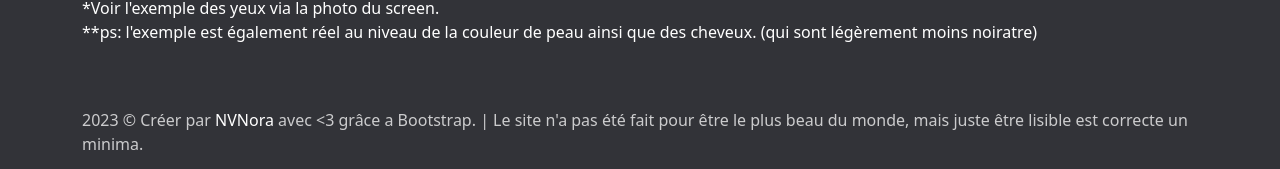
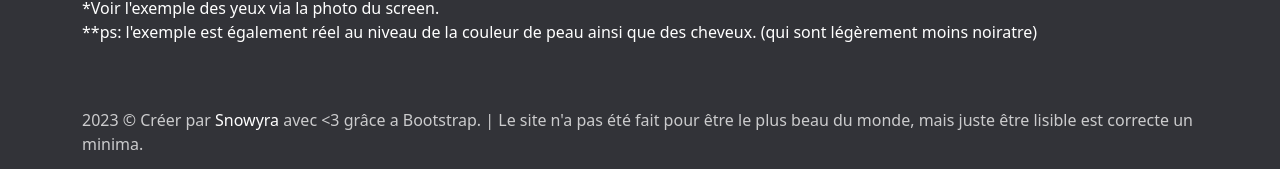
Before and after one commit to Snowyra/verity, a Jekyll site: the page built from index.html, in a window 1280 px wide and 900 px high, scrolled down 2532 px. Shown: the part 728-897 px from the top of the window. Built offline with Jekyll 4.4.1, drawn with Linux system fonts in a browser that asks for light colours.

Commit message:
Change GitHub Link

```diff
--- a/_layouts/home.html
+++ b/_layouts/home.html
@@ -165,7 +165,7 @@
 	<div id="weblisten"></div>
 	<footer class="footer mt-auto py-3 bg-body-primaire">
 	  <div class="container">
-	    <span class="text-body-secondary">2023 &copy; {{ site.data.ui-text[site.locale].copyright | default: "Créer par <a href='https://github.com/nvnora' title='GitHub.com' rel='noopener' target='_blank' style='text-decoration-line: none;text-decoration: none;color: white;'>NVNora</a> avec <3 grâce a Bootstrap. | Le site n'a pas été fait pour être le plus beau du monde, mais juste être lisible est correcte un minima." }}</span>
+	    <span class="text-body-secondary">2023 &copy; {{ site.data.ui-text[site.locale].copyright | default: "Créer par <a href='https://github.com/snowyra' title='GitHub.com' rel='noopener' target='_blank' style='text-decoration-line: none;text-decoration: none;color: white;'>Snowyra</a> avec <3 grâce a Bootstrap. | Le site n'a pas été fait pour être le plus beau du monde, mais juste être lisible est correcte un minima." }}</span>
 	  </div>
 	</footer>
 <script src="assets/nv/js/jquery-3.7.0.min.js"></script>
```
